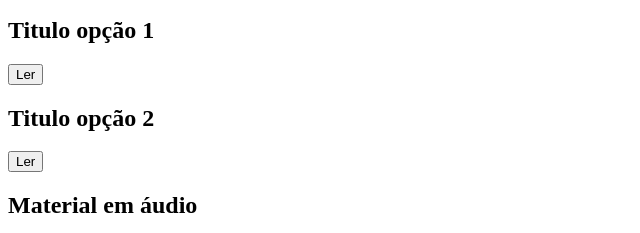
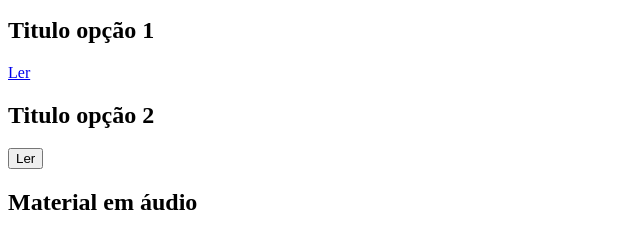
Before and after one commit to NATFERR/DIVULG-NAT-SAN-FERR, a plain HTML site: page index.html in a window 1280 px wide. Shown: the part 148-381 px from the top of the page, 0-640 px from the left. Drawn offline with Linux system fonts and the light colour scheme.

Commit message:
modified:   index.html

```diff
--- a/index.html
+++ b/index.html
@@ -12,7 +12,7 @@
         <p>Escolha sua próxima leitura...</p>
         <div>
                 <h1>Titulo opção 1</h1>
-                <button type="button"><a href="livros/"></a>Ler</button>
+                <a href="livros/index.html">Ler</a>
         </div>
         <div>
             <h1>Titulo opção 2</h1>
```
